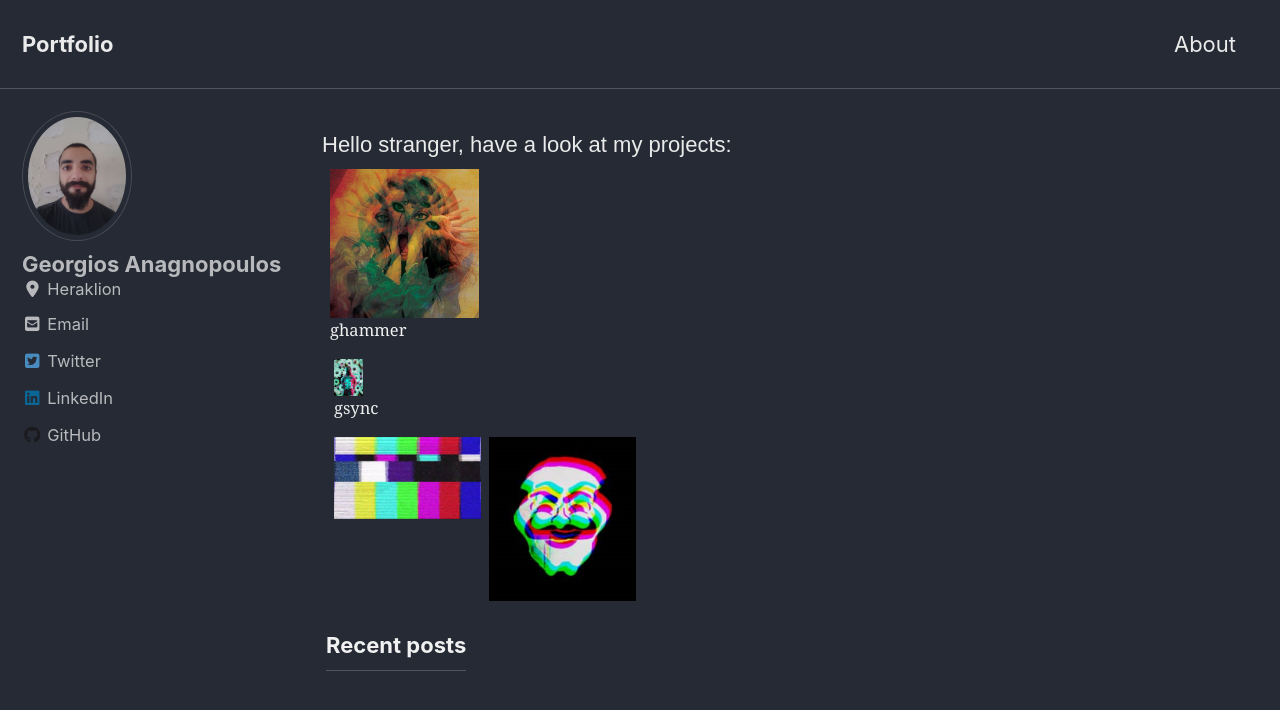
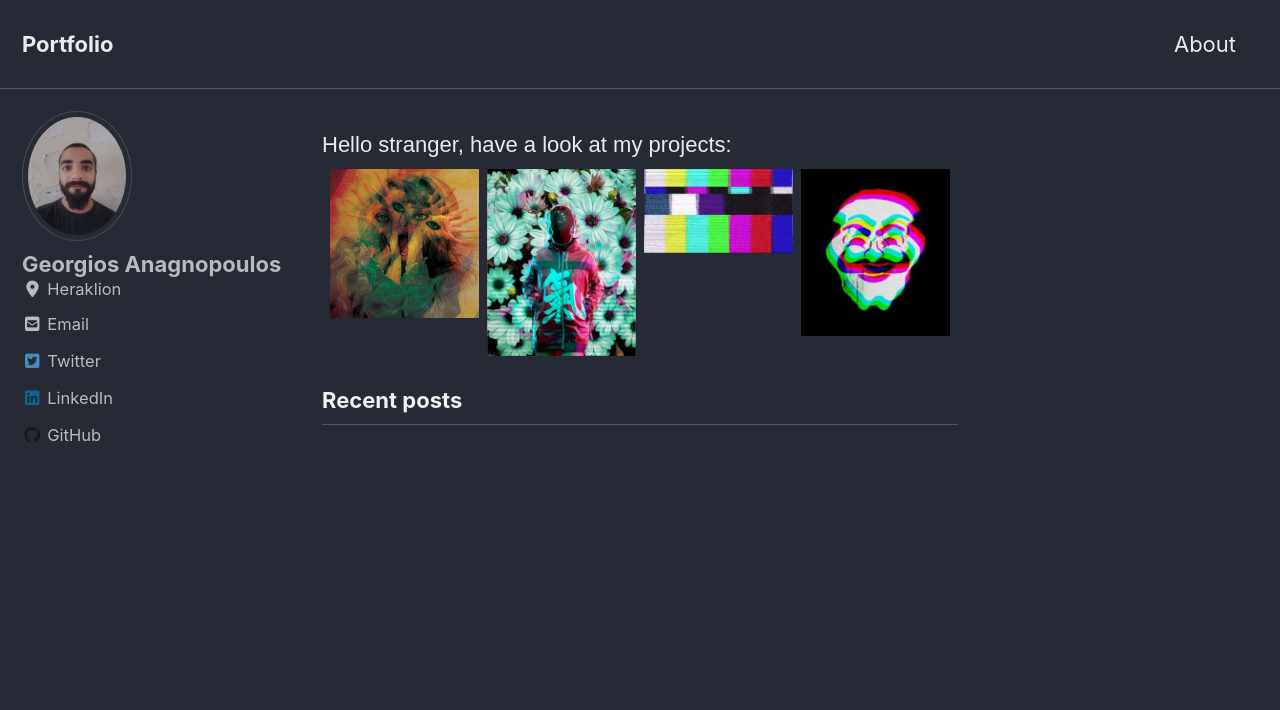
Before and after one commit to gganagno/gganagno.github.io, a Jekyll site: the page built from index.html, in a window 1280 px wide and 900 px high. Shown: the top 710 px of the window. Built offline with Jekyll 4.4.1, drawn with Linux system fonts in a browser that asks for light colours; cached includes are drawn as plain includes; nearby versions of some CDN libraries; the list of posts is cut into pages by our own code.

Commit message:
portfolio

```diff
--- a/index.html
+++ b/index.html
@@ -66,15 +66,13 @@ body {
 <div class="row">
   <div class="column">
     <img src="/images/1.jpg" style="width:100%">
-    <figcaption>ghammer</figcaption>
 
-
+  </div>
   <div class="column">
     <img src="/images/2.jpg" style="width:100%">
-    <figcaption>gsync</figcaption>
+
   </div>
-</div>
-<div class="row">
+
   <div class="column">
     <img src="/images/3.jpg" style="width:100%">
 
```
